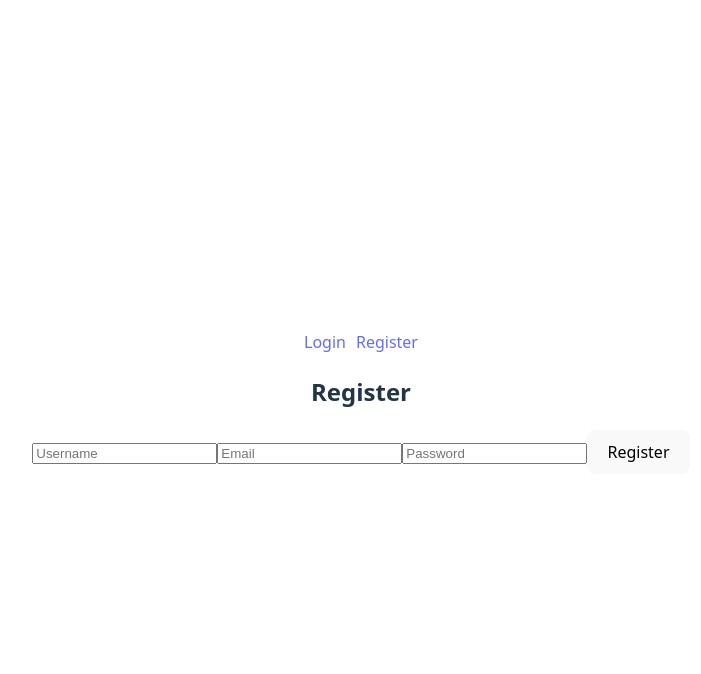
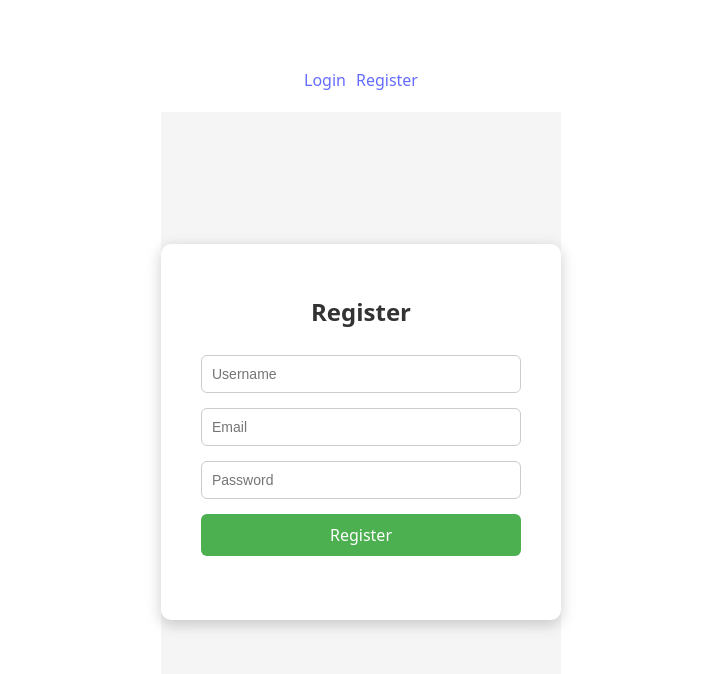
Before and after one commit to Zarin143/DatabaseProject_Roamers, a React (Vite) app in the folder frontend/: page /register in a window 1280 px wide. Shown: the top 674 px of the page, without its empty margins (279-980 px from the left). Built offline with nearby package versions, Linux system fonts and the light colour scheme.

Commit message:
connected login and registration to database

```diff
--- a/frontend/src/pages/Login.jsx
+++ b/frontend/src/pages/Login.jsx
@@ -3,32 +3,72 @@ import axios from 'axios';
 
 export default function Login() {
   const [form, setForm] = useState({ email: '', password: '' });
-  const [message, setMessage] = useState('');
+  const [msg, setMsg] = useState('');
 
-  const handleChange = (e) => {
-    setForm({ ...form, [e.target.name]: e.target.value });
-  };
+  const handleChange = e => setForm({ ...form, [e.target.name]: e.target.value });
 
-  const handleSubmit = async (e) => {
+  const handleSubmit = async e => {
     e.preventDefault();
     try {
       const res = await axios.post('http://localhost:5000/login', form);
-      setMessage(res.data.message);
-      console.log("User Data:", res.data.user);
+      setMsg(res.data.message || 'Login successful!');
     } catch (err) {
-      setMessage(err.response?.data?.error || 'Login failed');
+      setMsg(err.response?.data?.error || 'Login failed');
     }
   };
 
+  const containerStyle = {
+    display: 'flex',
+    justifyContent: 'center',
+    alignItems: 'center',
+    height: '80vh',
+    background: '#f5f5f5',
+  };
+
+  const formStyle = {
+    background: '#fff',
+    padding: '30px 40px',
+    borderRadius: '10px',
+    boxShadow: '0 4px 15px rgba(0,0,0,0.2)',
+    width: '320px',
+    display: 'flex',
+    flexDirection: 'column',
+    gap: '15px',
+  };
+
+  const inputStyle = {
+    padding: '10px',
+    borderRadius: '6px',
+    border: '1px solid #ccc',
+    fontSize: '14px',
+  };
+
+  const buttonStyle = {
+    padding: '10px',
+    borderRadius: '6px',
+    border: 'none',
+    backgroundColor: '#4CAF50',
+    color: 'white',
+    fontSize: '16px',
+    cursor: 'pointer',
+  };
+
+  const msgStyle = {
+    textAlign: 'center',
+    color: 'red',
+    fontSize: '14px',
+    marginTop: '5px',
+  };
+
   return (
-    <div>
-      <h2>Login</h2>
-      <form onSubmit={handleSubmit}>
-        <input name="email" type="email" placeholder="Email" onChange={handleChange} required />
-        <input name="password" type="password" placeholder="Password" onChange={handleChange} required />
-        <button type="submit">Login</button>
+    <div style={containerStyle}>
+      <form style={formStyle} onSubmit={handleSubmit}>
+        <h2 style={{ textAlign: 'center', marginBottom: '10px', color: '#333' }}>Login</h2>
+        <input style={inputStyle} name="email" type="email" placeholder="Email" onChange={handleChange} required />
+        <input style={inputStyle} name="password" type="password" placeholder="Password" onChange={handleChange} required />
+        <button style={buttonStyle} type="submit">Login</button>
+        <p style={msgStyle}>{msg}</p>
       </form>
-      <p>{message}</p>
     </div>
   );
 }
--- a/frontend/src/pages/Register.jsx
+++ b/frontend/src/pages/Register.jsx
@@ -3,32 +3,73 @@ import axios from 'axios';
 
 export default function Register() {
   const [form, setForm] = useState({ username: '', email: '', password: '' });
-  const [message, setMessage] = useState('');
+  const [msg, setMsg] = useState('');
 
-  const handleChange = (e) => {
-    setForm({ ...form, [e.target.name]: e.target.value });
-  };
+  const handleChange = e => setForm({ ...form, [e.target.name]: e.target.value });
 
-  const handleSubmit = async (e) => {
+  const handleSubmit = async e => {
     e.preventDefault();
     try {
       const res = await axios.post('http://localhost:5000/register', form);
-      setMessage(res.data.message);
+      setMsg(res.data.message || 'Registered successfully!');
     } catch (err) {
-      setMessage(err.response?.data?.error || 'Error registering');
+      setMsg(err.response?.data?.error || 'Error registering');
     }
   };
 
+  const containerStyle = {
+    display: 'flex',
+    justifyContent: 'center',
+    alignItems: 'center',
+    height: '80vh',
+    background: '#f5f5f5',
+  };
+
+  const formStyle = {
+    background: '#fff',
+    padding: '30px 40px',
+    borderRadius: '10px',
+    boxShadow: '0 4px 15px rgba(0,0,0,0.2)',
+    width: '320px',
+    display: 'flex',
+    flexDirection: 'column',
+    gap: '15px',
+  };
+
+  const inputStyle = {
+    padding: '10px',
+    borderRadius: '6px',
+    border: '1px solid #ccc',
+    fontSize: '14px',
+  };
+
+  const buttonStyle = {
+    padding: '10px',
+    borderRadius: '6px',
+    border: 'none',
+    backgroundColor: '#4CAF50',
+    color: 'white',
+    fontSize: '16px',
+    cursor: 'pointer',
+  };
+
+  const msgStyle = {
+    textAlign: 'center',
+    color: 'red',
+    fontSize: '14px',
+    marginTop: '5px',
+  };
+
   return (
-    <div>
-      <h2>Register</h2>
-      <form onSubmit={handleSubmit}>
-        <input name="username" placeholder="Username" onChange={handleChange} required />
-        <input name="email" type="email" placeholder="Email" onChange={handleChange} required />
-        <input name="password" type="password" placeholder="Password" onChange={handleChange} required />
-        <button type="submit">Register</button>
+    <div style={containerStyle}>
+      <form style={formStyle} onSubmit={handleSubmit}>
+        <h2 style={{ textAlign: 'center', marginBottom: '10px', color: '#333' }}>Register</h2>
+        <input style={inputStyle} name="username" placeholder="Username" onChange={handleChange} required />
+        <input style={inputStyle} name="email" type="email" placeholder="Email" onChange={handleChange} required />
+        <input style={inputStyle} name="password" type="password" placeholder="Password" onChange={handleChange} required />
+        <button style={buttonStyle} type="submit">Register</button>
+        <p style={msgStyle}>{msg}</p>
       </form>
-      <p>{message}</p>
     </div>
   );
 }
```
